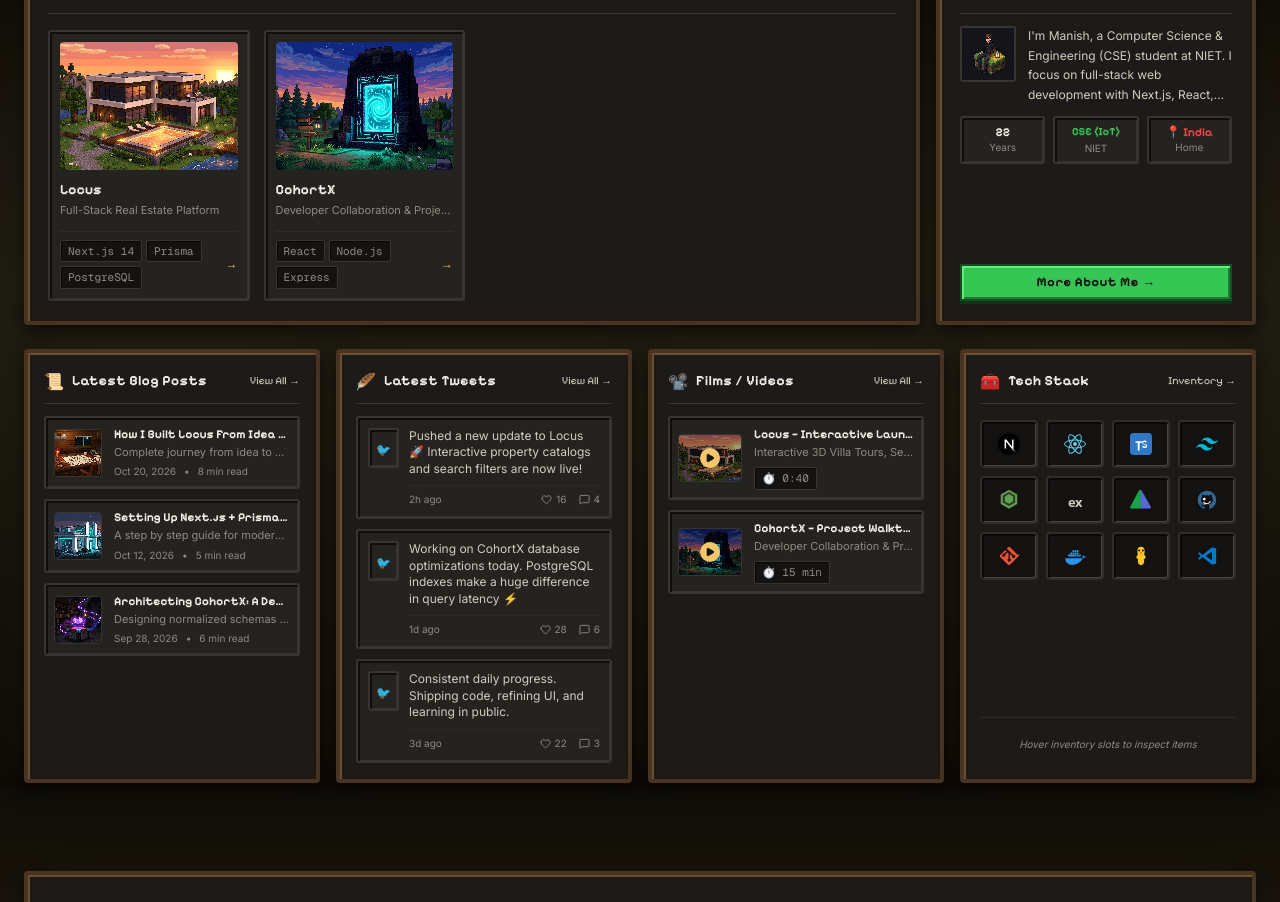
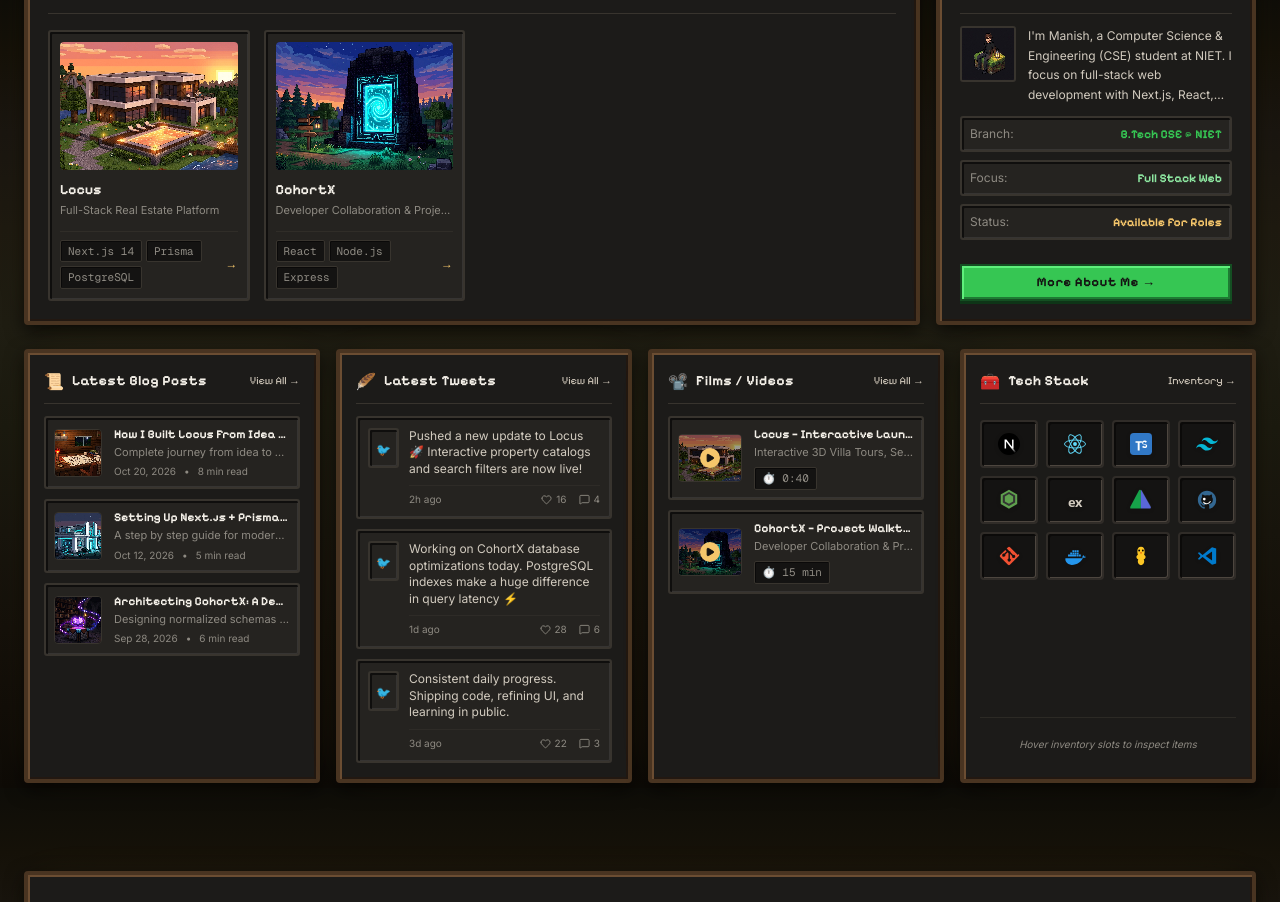
Before and after one commit to manish-3d/protfolio-manish, a Next.js app: page / in a window 1280 px wide. Shown: the part 812-1714 px from the top of the page. Built offline with nearby package versions, Linux system fonts and the light colour scheme.

Commit message:
feat(home): update About Me dashboard panel to reflect B.Tech CSE @ NIET and verified credentials

```diff
--- a/src/components/home/AboutMePanel.tsx
+++ b/src/components/home/AboutMePanel.tsx
@@ -33,19 +33,19 @@ export default function AboutMePanel() {
           </p>
         </div>
 
-        {/* 3 Quick Inset Badges */}
-        <div className="grid grid-cols-3 gap-2 my-3">
-          <div className="mc-card-inset p-1.5 text-center bg-[#141312]">
-            <p className="font-pixel text-xs text-[#F4F0E8] font-bold">22</p>
-            <p className="text-[10px] text-[#8E8A82]">Years</p>
+        {/* Quick Highlights */}
+        <div className="space-y-2 my-3">
+          <div className="mc-card-inset p-2 bg-[#141312] flex items-center justify-between text-xs">
+            <span className="text-[#8E8A82]">Branch:</span>
+            <span className="font-pixel text-[#36C653] font-bold">B.Tech CSE @ NIET</span>
           </div>
-          <div className="mc-card-inset p-1.5 text-center bg-[#141312]">
-            <p className="font-pixel text-[11px] text-[#36C653] font-bold">CSE (IoT)</p>
-            <p className="text-[10px] text-[#8E8A82]">NIET</p>
+          <div className="mc-card-inset p-2 bg-[#141312] flex items-center justify-between text-xs">
+            <span className="text-[#8E8A82]">Focus:</span>
+            <span className="font-pixel text-[#8DE6A0] font-bold">Full Stack Web</span>
           </div>
-          <div className="mc-card-inset p-1.5 text-center bg-[#141312]">
-            <p className="font-pixel text-xs text-[#ef4444] font-bold">📍 India</p>
-            <p className="text-[10px] text-[#8E8A82]">Home</p>
+          <div className="mc-card-inset p-2 bg-[#141312] flex items-center justify-between text-xs">
+            <span className="text-[#8E8A82]">Status:</span>
+            <span className="font-pixel text-[#F5C66B] font-bold">Available for Roles</span>
           </div>
         </div>
       </div>
```
